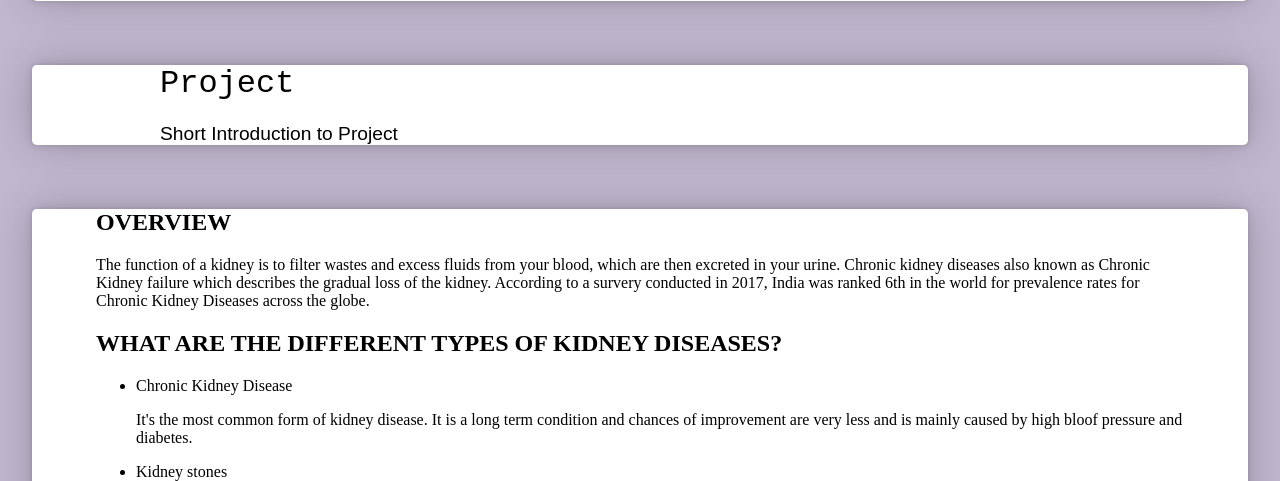
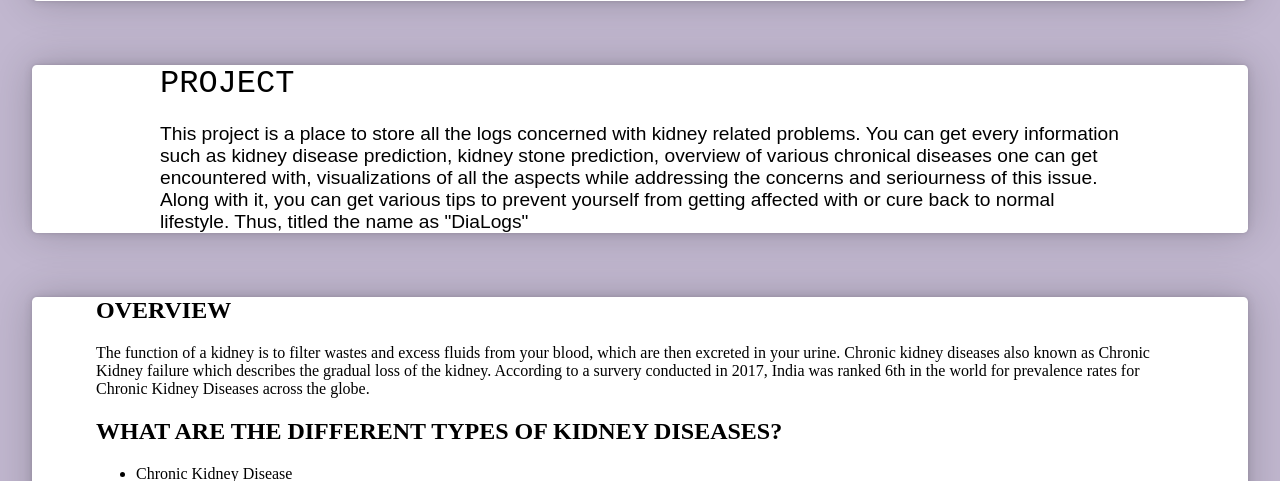
Before and after one commit to prathimacode-hub/DiaLogs, a Flask app: page / in a window 1280 px wide. Shown: the part 141-622 px from the top of the page. Run offline with Flask 2, Linux system fonts and the light colour scheme; some libraries are stand-ins or nearby versions.

Commit message:
Update home.html

```diff
--- a/templates/home.html
+++ b/templates/home.html
@@ -15,8 +15,14 @@
         </div>
         <div class="home home-content">
             <div class="container">
-                <h1>Project</h1>
-                <p>Short Introduction to Project</p>
+                <h1>PROJECT</h1>
+                <p>This project is a place to store all the logs concerned with kidney related problems.
+                   You can get every information such as kidney disease prediction, kidney stone prediction,
+                   overview of various chronical diseases one can get encountered with, visualizations of all
+                   the aspects while addressing the concerns and seriourness of this issue. Along with it,
+                   you can get various tips to prevent yourself from getting affected with or cure back to
+                   normal lifestyle. Thus, titled the name as "DiaLogs"
+                </p>
             </div>
         </div>
         <div class="home overview-content">
```
